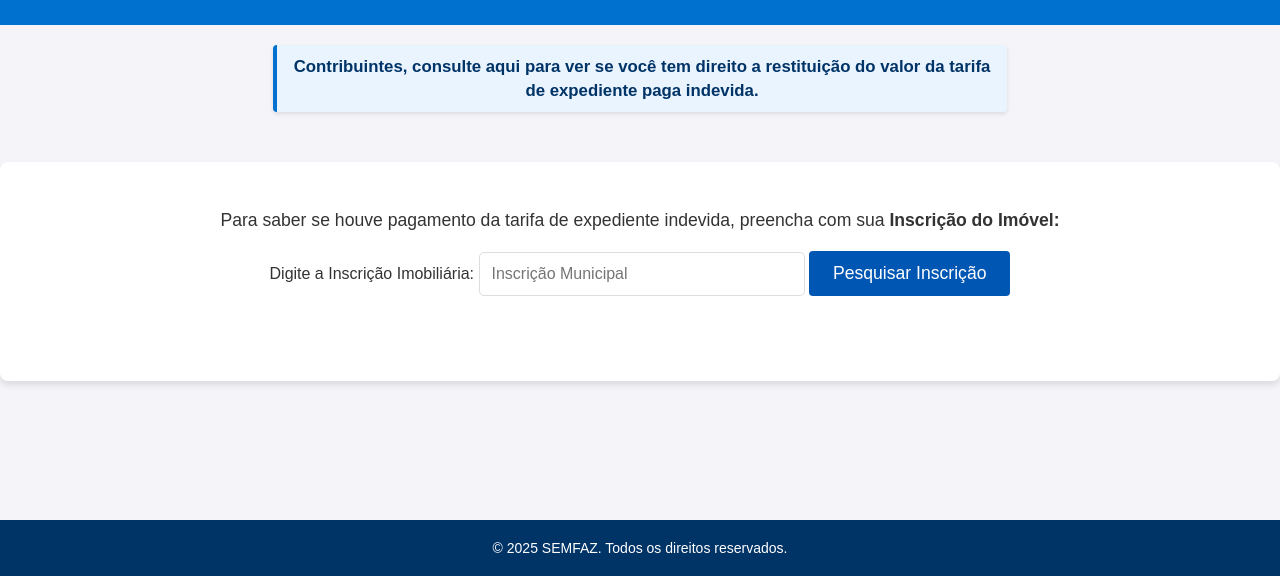
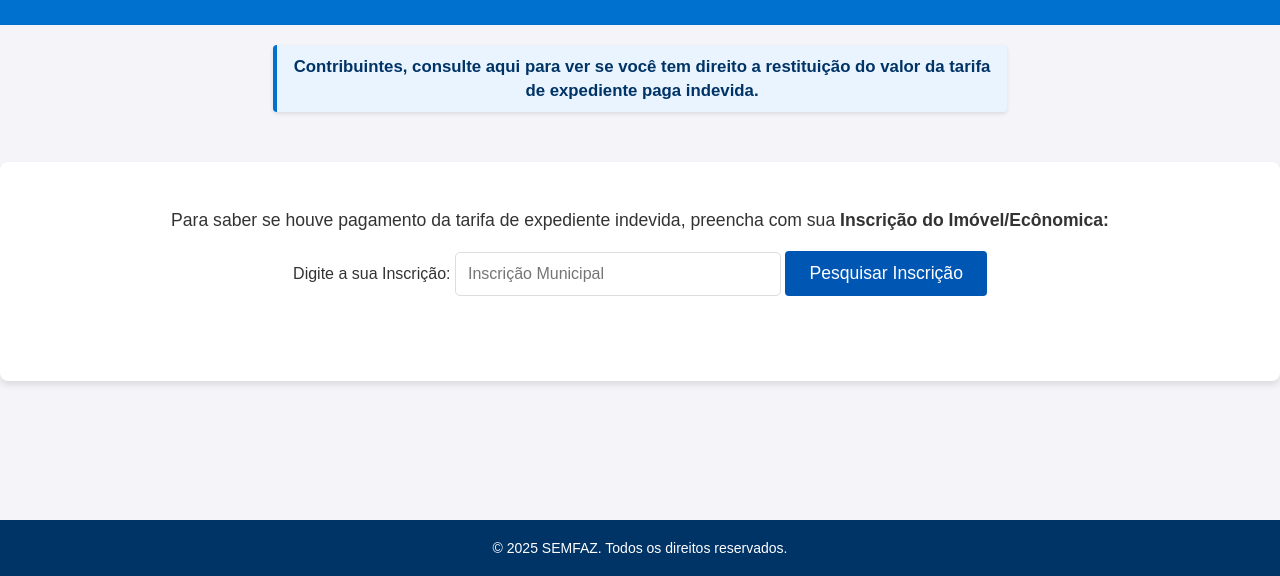
Before and after one commit to SemecConsulta/semec, a website: page index.html in a window 1280 px wide. Shown: the part 224-800 px from the top of the page. Drawn offline with Linux system fonts and the light colour scheme.

Commit message:
Alteração Texto

```diff
--- a/index.html
+++ b/index.html
@@ -20,9 +20,9 @@
 </div>
 
 <div class="search-box">
-  <p class="descricao">Para saber se houve pagamento da tarifa de expediente indevida, preencha com sua <b>Inscrição do Imóvel:</b></p>
+  <p class="descricao">Para saber se houve pagamento da tarifa de expediente indevida, preencha com sua <b>Inscrição do Imóvel/Ecônomica: </b></p>
   <form id="formPesquisa">
-    <label for="pesquisa_inscricao">Digite a Inscrição Imobiliária:</label>
+    <label for="pesquisa_inscricao">Digite a sua Inscrição:</label>
     <input type="text" id="pesquisa_inscricao" name="pesquisa_inscricao" placeholder="Inscrição Municipal">
     <input type="submit" value="Pesquisar Inscrição" id="btnPesquisaInscricao">
 
```
